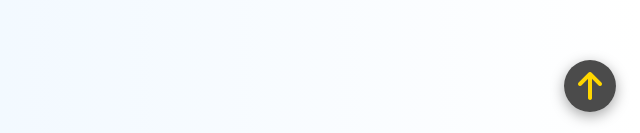
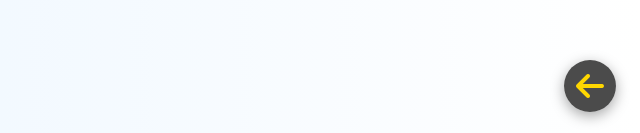
Before and after one commit to xiao-wu1004/Vehicle-wallpaper-website, a plain HTML site: page faq.html in a window 1280 px wide. Shown: the part 664-797 px from the top of the page, 640-1280 px from the left. Drawn offline with Linux system fonts and the light colour scheme; files whose address does not match are found by name.

Commit message:
fix: 二级页浮动按钮改为返回主页

```diff
--- a/faq.html
+++ b/faq.html
@@ -49,7 +49,7 @@
     </footer>
     <script src="script.js" defer></script>
     <script defer src="/_vercel/insights/script.js"></script>
-    <a href="main.html" class="back-to-home" id="backToHomeButton" aria-label="返回首页"><i class="fas fa-arrow-up" aria-hidden="true"></i></a>
+    <a href="main.html" class="back-to-home" id="backToHomeButton" aria-label="返回主页"><i class="fas fa-arrow-left" aria-hidden="true"></i></a>
 </body>
 
 </html>
```
Also changed, not shown: privacy-policy.html (+1 -1 lines), terms-of-service.html (+1 -1 lines).
